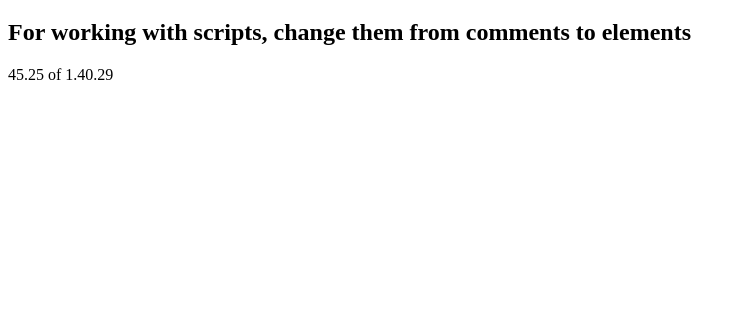
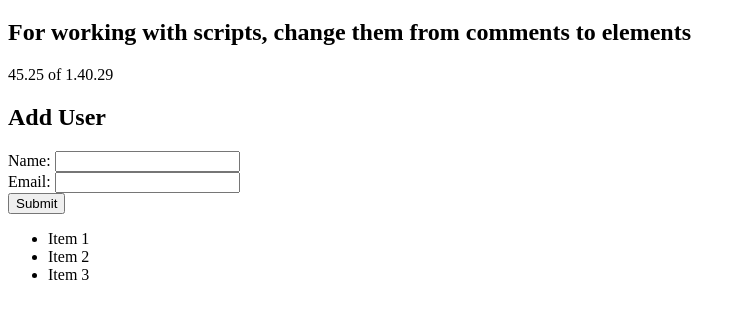
Before and after one commit to DinosMaz/not-a-JS-beginning, a plain HTML site: page JS Crash Course/index1.html in a window 1280 px wide. Shown: the part 61-380 px from the top of the page, without its empty margins (0-746 px from the left). Drawn offline with Linux system fonts and the light colour scheme.

Commit message:
ending this cap

```diff
--- /dev/null
+++ b/JS Crash Course/admin.js
@@ -0,0 +1,10 @@
+//so lets see some selectors. First is Single Document
+//and cause it is single, if there are more H1, it gets
+//only the first one
+document.getElementById('my-form');
+document.querySelector('h1');
+
+//Multiple elements
+console.log(document.querySelectorAll('.item')) //or
+document.getElementsByClassName('item')//so CL was just for printing
+//getElbyCL doesnt need . cause it is class by default
--- a/JS Crash Course/index1.html
+++ b/JS Crash Course/index1.html
@@ -13,10 +13,37 @@
     <h2>For working with scripts, change them from comments to elements</h2>
     <p>45.25 of 1.40.29</p>
   </header>
-  <!--
-  <script src="/JS Crash Course/main.js"></script>
-  <script src="/JS Crash Course/todos_and_loops.js"></script>-->
-  <script src="/JS Crash Course/Conditionals.js"></script>
+  <section class="container">
+    <form id="my-form">
+      <h1>Add User</h1>
+      <div class="msg"></div>
+      <div>
+        <label for="name">Name:</label>
+        <input type="text" id="name">
+      </div>
+      <div>
+        <label for="email">Email:</label>
+        <input type="text" id="email">
+      </div>
+      <input class="btn" type="submit" value="Submit">
+    </form>
+
+    <ul id="users"> </ul>
+
+    <ul class="items">
+      <li class="item">Item 1</li>
+      <li class="item">Item 2</li>
+      <li class="item">Item 3</li>
+    </ul>
+  </section>
+
+<script src="admin.js" ></script>
+<!--
+<script src="/JS Crash Course/main.js"></script>
+<script src="/JS Crash Course/todos_and_loops.js"></script>
+<script src="/JS Crash Course/Conditionals.js"></script> -->
+
+
 
 </body>
 </html>
```
